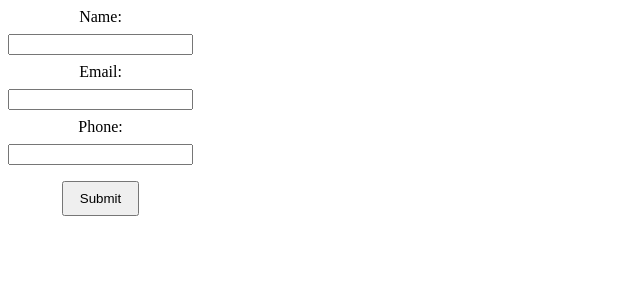
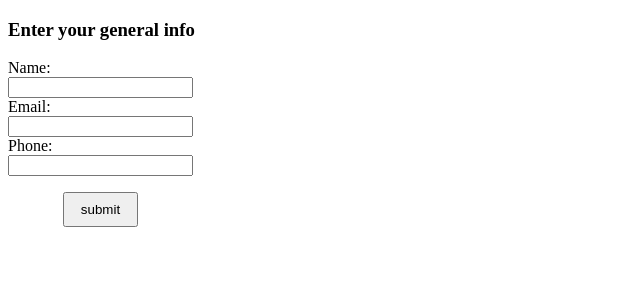
Before and after one commit to vishalagrawal22/cv-maker, a React (Create React App) app: page / in a window 1280 px wide. Shown: the top 300 px of the page, without its empty margins (0-640 px from the left). Built offline with nearby package versions, Linux system fonts and the light colour scheme.

Commit message:
Break InputUserInfoSection to reusable pieces

```diff
--- a/src/components/Section.js
+++ b/src/components/Section.js
@@ -1,6 +1,8 @@
 import '../styles/common.css';
+import '../styles/Section.css';
 
 import { Component } from 'react';
+import { conditionalRender } from '../utils/helper-functions';
 
 class Section extends Component {
   render() {
@@ -14,4 +16,32 @@ class Section extends Component {
   }
 }
 
-export { Section };
+class InputSection extends Component {
+  render() {
+    const {
+      header,
+      editMode,
+      onStartEditMode,
+      onSubmit,
+      editDisplay,
+      viewDisplay,
+    } = this.props;
+    return (
+      <Section header={header}>
+        {conditionalRender(
+          editMode,
+          <div class="input-section-display">
+            {editDisplay}
+            <button onClick={onSubmit}>submit</button>
+          </div>,
+          <div className="input-section-display">
+            {viewDisplay}
+            <button onClick={onStartEditMode}>edit</button>
+          </div>
+        )}
+      </Section>
+    );
+  }
+}
+
+export { Section, InputSection };
--- a/src/components/UserInfo.js
+++ b/src/components/UserInfo.js
@@ -1,9 +1,7 @@
 import '../styles/common.css';
-import '../styles/UserInfo.css';
 
 import { Component } from 'react';
-import { conditionalRender } from '../utils/helper-functions';
-import { Section } from './Section';
+import { Section, InputSection } from './Section';
 
 function UserInfoFactory(name, email, phone) {
   return { name, email, phone };
@@ -22,14 +20,10 @@ class UserInfoSection extends Component {
   }
 }
 
-function InputUserInfoSectionForm(
-  userInfoFormValues,
-  onUserInfoSubmit,
-  onUserInfoChange
-) {
+function InputUserInfoSectionForm(userInfoFormValues, onUserInfoChange) {
   return (
     <div>
-      <form onSubmit={onUserInfoSubmit}>
+      <form>
         <label htmlFor="name">Name:</label>
         <input
           id="name"
@@ -54,19 +48,17 @@ function InputUserInfoSectionForm(
           onChange={onUserInfoChange}
           required
         />
-        <button className="submit">Submit</button>
       </form>
     </div>
   );
 }
 
-function InputUserInfoSectionDisplay(userInfo, onStartEditMode) {
+function InputUserInfoSectionDisplay(userInfo) {
   return (
     <div>
       <div>Name: {userInfo.name}</div>
       <div>Email: {userInfo.email}</div>
       <div>Phone: {userInfo.phone}</div>
-      <button onClick={onStartEditMode}>Edit</button>
     </div>
   );
 }
@@ -80,18 +72,20 @@ class InputUserInfoSection extends Component {
       onUserInfoSubmit,
       onUserInfoChange,
     } = this.props;
+    const editDisplay = InputUserInfoSectionForm(
+      userInfoFormValues,
+      onUserInfoChange
+    );
+    const viewDisplay = InputUserInfoSectionDisplay(userInfo);
     return (
-      <div>
-        {conditionalRender(
-          userInfoFormValues.editMode,
-          InputUserInfoSectionForm(
-            userInfoFormValues,
-            onUserInfoSubmit,
-            onUserInfoChange
-          ),
-          InputUserInfoSectionDisplay(userInfo, onStartEditMode)
-        )}
-      </div>
+      <InputSection
+        header="Enter your general info"
+        onStartEditMode={onStartEditMode}
+        onSubmit={onUserInfoSubmit}
+        editMode={userInfoFormValues.editMode}
+        editDisplay={editDisplay}
+        viewDisplay={viewDisplay}
+      />
     );
   }
 }
--- a/src/styles/UserInfo.css
+++ b/src/styles/Section.css
@@ -1,10 +1,6 @@
-button {
-  margin-top: 8px;
-}
-
-form {
+.input-section-display {
   display: inline-flex;
   flex-direction: column;
   align-items: center;
-  gap: 8px;
+  gap: 16px;
 }
```
